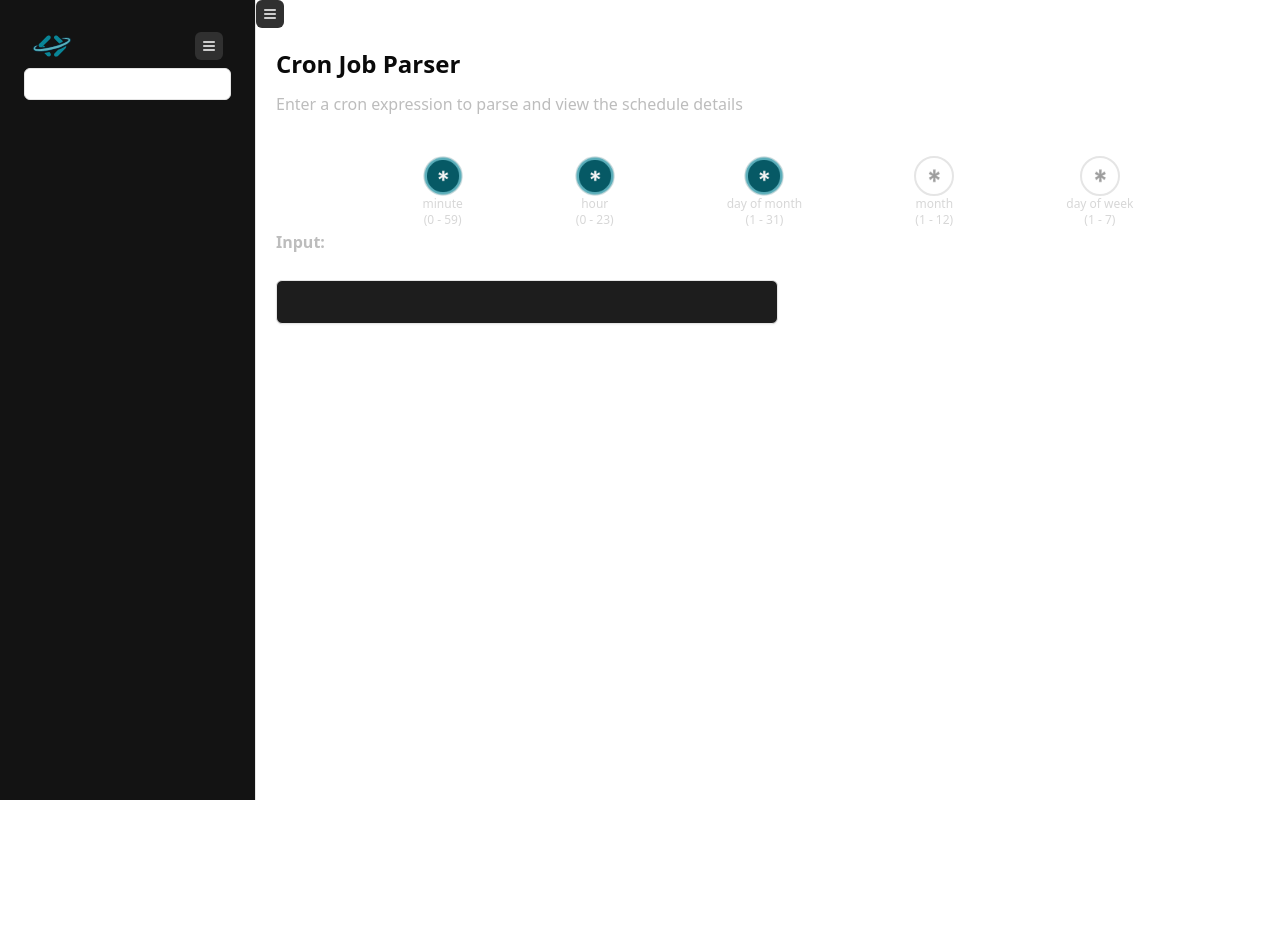
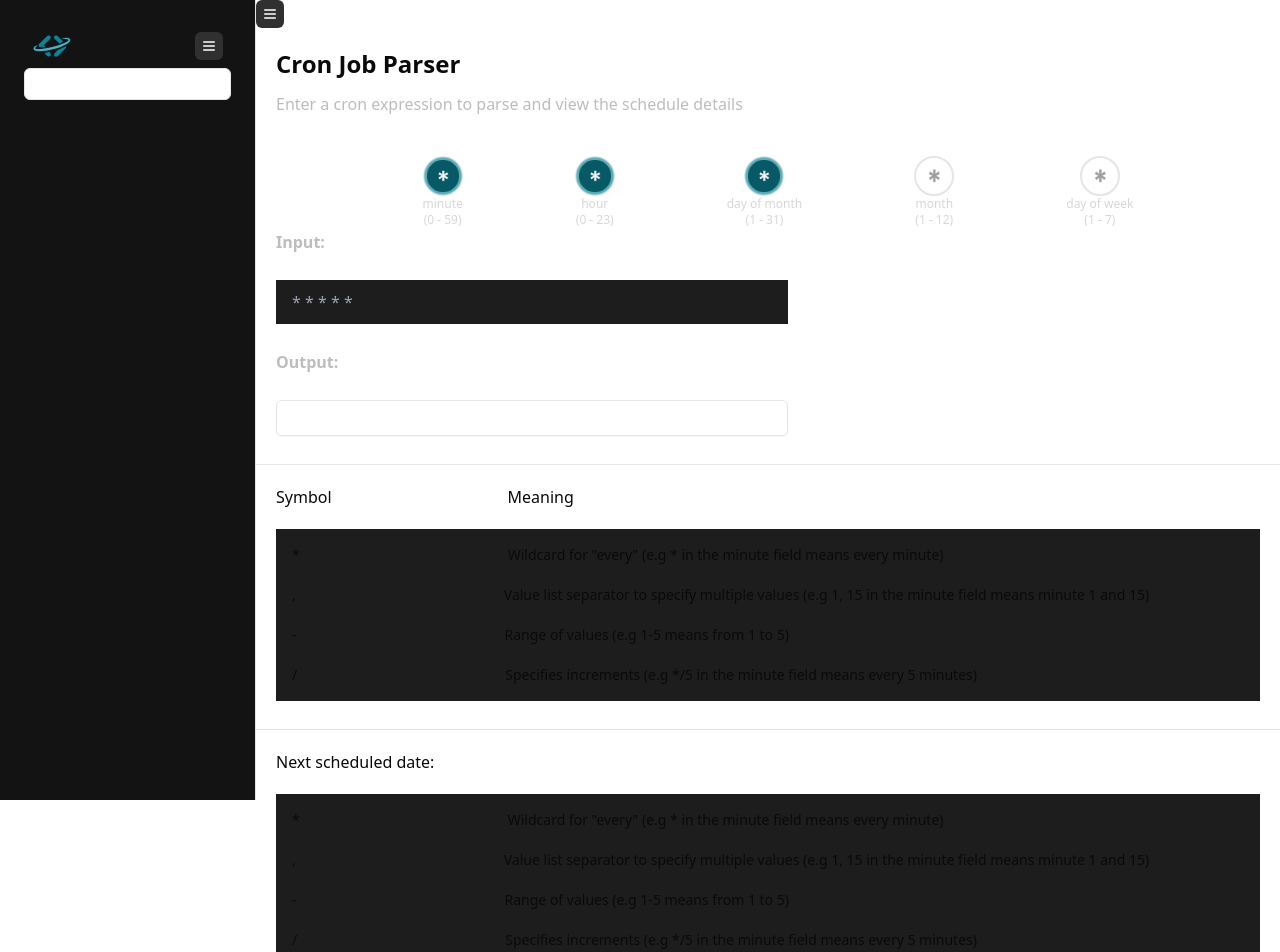
Before and after one commit to GitHub-Campus-Experts-Unilag/DevzenFrontend, a React (Vite) app: page /cron_job_parser in a window 1280 px wide. Shown: the top 952 px of the page. Before the commit the page ends 800 px from the top, so only its background shows below. Built offline with nearby package versions, Linux system fonts and the light colour scheme.

Commit message:
finished working on the output of the cron expression
currently working on showing the upcoming expressions

```diff
--- a/src/components/generators/CronJobParser.tsx
+++ b/src/components/generators/CronJobParser.tsx
@@ -1,55 +1,115 @@
-import React, { useState } from "react";
+import { useState } from "react";
 import Star from "@/assets/icons/star.png";
 import DarkStar from "@/assets/icons/dark-star.png";
-import { InputStringConverter } from "./InputCronJob";
+import { InputCronJob } from "./InputCronJob";
+import { OutputCronJob } from "./OutputCronJob";
 
 function CronJobParser() {
-  const [inputValue, setInputValue] = useState(""); // State for input value
-  const [outputValue, setOutputValue] = useState(""); // State for output value
+  const [inputValue, setInputValue] = useState("");
+  const [outputValue, setOutputValue] = useState("");
+  const [error, setError] = useState("");
 
   return (
-    <div className="pl-5 pt-5">
-      <h1 className="text-2xl font-semibold">Cron Job Parser</h1>
-      <p className="mt-3 text-[#BDBDBD]">
+    <div className=" pt-5">
+      <h1 className="text-2xl font-semibold ml-5">Cron Job Parser</h1>
+      <p className="ml-5 mt-3 text-[#BDBDBD]">
         Enter a cron expression to parse and view the schedule details
       </p>
-      <div className="flex items-center justify-center gap-28 mt-10">
-        <div className="flex flex-col items-center justify-center">
-          <img src={Star} alt="star icon" className="h-10" />
-          <p className="text-[#D7D7D7] text-xs font-medium">minute</p>
-          <p className="text-[#D7D7D7] text-xs font-medium">(0 - 59)</p>
-        </div>
-        <div className="flex flex-col items-center justify-center">
-          <img src={Star} alt="star icon" className="h-10" />
-          <p className="text-[#D7D7D7] text-xs font-medium">hour</p>
-          <p className="text-[#D7D7D7] text-xs font-medium">(0 - 23)</p>
-        </div>
-        <div className="flex flex-col items-center justify-center">
-          <img src={Star} alt="star icon" className="h-10" />
-          <p className="text-[#D7D7D7] text-xs font-medium">day of month</p>
-          <p className="text-[#D7D7D7] text-xs font-medium">(1 - 31)</p>
-        </div>
-        <div className="flex flex-col items-center justify-center">
-          <div className="border-2 h-10 w-10 flex items-center justify-center rounded-full">
-            <img src={DarkStar} alt="star icon" className="h-10" />
+      <div className="ml-5 flex items-center justify-center gap-28 mt-10">
+        {[
+          { label: "minute", range: "(0 - 59)" },
+          { label: "hour", range: "(0 - 23)" },
+          { label: "day of month", range: "(1 - 31)" },
+          { label: "month", range: "(1 - 12)", icon: DarkStar },
+          { label: "day of week", range: "(1 - 7)", icon: DarkStar },
+        ].map(({ label, range, icon }, index) => (
+          <div key={index} className="flex flex-col items-center">
+            <div
+              className={`${
+                icon ? "border-2 h-10 w-10 rounded-full" : ""
+              } flex items-center justify-center`}
+            >
+              <img src={icon || Star} alt="star icon" className="h-10" />
+            </div>
+            <p className="text-[#D7D7D7] text-xs font-medium">{label}</p>
+            <p className="text-[#D7D7D7] text-xs font-medium">{range}</p>
           </div>
-          <p className="text-[#D7D7D7] text-xs font-medium">month</p>
-          <p className="text-[#D7D7D7] text-xs font-medium">(1 - 12)</p>
-        </div>
-        <div className="flex flex-col items-center justify-center">
-          <div className="border-2 h-10 w-10 flex items-center justify-center rounded-full">
-            <img src={DarkStar} alt="star icon" className="h-10" />
-          </div>
-          <p className="text-[#D7D7D7] text-xs font-medium">day of week</p>
-          <p className="text-[#D7D7D7] text-xs font-medium">(1 - 7)</p>
-        </div>
+        ))}
       </div>
-      <InputStringConverter
+      <InputCronJob
         inputValue={inputValue}
         outputValue={outputValue}
+        error={error}
+        setError={setError}
         setInputValue={setInputValue}
         setOutputValue={setOutputValue}
       />
+      <OutputCronJob outputValue={outputValue} error={error} />
+      <div className="mt-7 border-t px-5 pt-5">
+        <div className="flex items-center gap-44 font-medium">
+          <p>Symbol</p>
+          <p>Meaning</p>
+        </div>
+        <div className="flex flex-col gap-5  mt-5 bg-[#1D1D1D] p-4">
+          <div className="flex items-center gap-52 text-sm font-medium">
+            <p>*</p>
+            <p>
+              Wildcard for "every" (e.g * in the minute field means every
+              minute)
+            </p>
+          </div>
+          <div className="flex items-center gap-52 text-sm font-medium">
+            <p>,</p>
+            <p>
+              Value list separator to specify multiple values (e.g 1, 15 in the
+              minute field means minute 1 and 15)
+            </p>
+          </div>
+          <div className="flex items-center gap-52 text-sm font-medium">
+            <p>-</p>
+            <p>Range of values (e.g 1-5 means from 1 to 5)</p>
+          </div>
+          <div className="flex items-center gap-52 text-sm font-medium">
+            <p>/</p>
+            <p>
+              Specifies increments (e.g */5 in the minute field means every 5
+              minutes)
+            </p>
+          </div>
+        </div>
+      </div>
+      <div className="mt-7 border-t px-5 pt-5">
+        <div className="flex items-center gap-5 font-medium">
+          <p>Next scheduled date:</p>
+        </div>
+        <div className="flex flex-col gap-5  mt-5 bg-[#1D1D1D] p-4">
+          <div className="flex items-center gap-52 text-sm font-medium">
+            <p>*</p>
+            <p>
+              Wildcard for "every" (e.g * in the minute field means every
+              minute)
+            </p>
+          </div>
+          <div className="flex items-center gap-52 text-sm font-medium">
+            <p>,</p>
+            <p>
+              Value list separator to specify multiple values (e.g 1, 15 in the
+              minute field means minute 1 and 15)
+            </p>
+          </div>
+          <div className="flex items-center gap-52 text-sm font-medium">
+            <p>-</p>
+            <p>Range of values (e.g 1-5 means from 1 to 5)</p>
+          </div>
+          <div className="flex items-center gap-52 text-sm font-medium">
+            <p>/</p>
+            <p>
+              Specifies increments (e.g */5 in the minute field means every 5
+              minutes)
+            </p>
+          </div>
+        </div>
+      </div>
     </div>
   );
 }
--- a/src/components/generators/InputCronJob.tsx
+++ b/src/components/generators/InputCronJob.tsx
@@ -1,44 +1,78 @@
+import React from "react";
+import cronParser from "cron-parser";
+import { ClearInput } from "@/assets/svg";
+
 type InputProps = {
   inputValue: string;
   outputValue: string;
+  error: string;
+  setError: React.Dispatch<React.SetStateAction<string>>;
   setInputValue: React.Dispatch<React.SetStateAction<string>>;
   setOutputValue: React.Dispatch<React.SetStateAction<string>>;
 };
 
-import { ClearInput } from "@/assets/svg";
-import { Input } from "../ui/input";
-
-export const InputStringConverter = ({
+export const InputCronJob: React.FC<InputProps> = ({
   inputValue,
   setInputValue,
   setOutputValue,
-}: InputProps) => {
+  setError,
+}) => {
   const handleChange = (e: React.ChangeEvent<HTMLInputElement>) => {
-    setInputValue(e.target.value);
-    setOutputValue(e.target.value);
+    const value = e.target.value;
+    setInputValue(value);
+
+    try {
+      const interval = cronParser.parseExpression(value);
+      setOutputValue(interval.next().toString());
+      setError("");
+    } catch {
+      setOutputValue("");
+      setError("Invalid cron expression");
+    }
   };
+
+  // const handleChange = (e: React.ChangeEvent<HTMLInputElement>) => {
+  //   const value = e.target.value;
+  //   setInputValue(value);
+
+  //   try {
+  //     const interval = cronParser.parseExpression(value);
+  //     // Get the next 5 occurrences
+  //     const occurrences = [];
+  //     for (let i = 0; i < 5; i++) {
+  //       occurrences.push(interval.next().toString());
+  //     }
+  //     setOutputValue(occurrences.join("\n")); // Join occurrences with a newline for better display
+  //     setError("");
+  //   } catch {
+  //     setOutputValue("");
+  //     setError("Invalid cron expression");
+  //   }
+  // };
+
   const clearInput = () => {
     setInputValue("");
     setOutputValue("");
+    setError("");
   };
+
   return (
-    <section className="w-[50%]">
+    <section className="w-[50%] ml-5">
       <div className="flex items-center gap-4 mb-6 h-[28px]">
         <p className="text-[#BDBDBD] font-semibold">Input:</p>
         <img
           src={ClearInput}
           alt="ClearInput"
           onClick={clearInput}
-          className={inputValue == "" ? "hidden" : ""}
+          className={inputValue === "" ? "hidden" : ""}
         />
       </div>
-      <Input
+      <input
         value={inputValue}
         onChange={handleChange}
         type="text"
-        name=""
-        id=""
         className="h-[44px] w-full bg-[#1D1D1D] text-[#D7D7D7] p-4 focus:outline-none"
+        placeholder="* * * * *"
       />
     </section>
   );
--- /dev/null
+++ b/src/components/generators/OutputCronJob.tsx
@@ -0,0 +1,57 @@
+import React, { useState } from "react";
+import { Input } from "../ui/input";
+import { Copy } from "@/assets/svg";
+
+type OutputCronProps = {
+  outputValue: string;
+  error: string;
+};
+
+export const OutputCronJob: React.FC<OutputCronProps> = ({
+  outputValue,
+  error,
+}) => {
+  const [copied, setCopied] = useState(false);
+
+  const copyToClipboard = () => {
+    navigator.clipboard
+      .writeText(outputValue)
+      .then(() => {
+        setCopied(true);
+        setTimeout(() => setCopied(false), 2000); // Hide message after 2 seconds
+      })
+      .catch((error) => {
+        console.error("Failed to copy text:", error);
+      });
+  };
+
+  return (
+    <div className="mt-6 w-1/2 ml-5">
+      <div className="flex items-center gap-4 mb-6 h-[28px]">
+        <p className="text-[#BDBDBD] font-semibold">Output:</p>
+        <img
+          src={Copy}
+          alt="ClearInput"
+          onClick={copyToClipboard}
+          className={outputValue === "" ? "hidden" : ""}
+        />
+        {copied && (
+          <p className="text-green-500 text-sm ml-2">Copied to clipboard!</p>
+        )}
+      </div>
+      {error ? (
+        <Input
+          type="text"
+          value={error}
+          readOnly
+          className="text-red-500 font-semibold"
+        />
+      ) : (
+        <p className="text-[#D7D7D7] font-semibold">
+          <Input type="text" value={outputValue} readOnly />
+          {/* Parsed Output: {outputValue} */}
+        </p>
+      )}
+    </div>
+  );
+};
```
